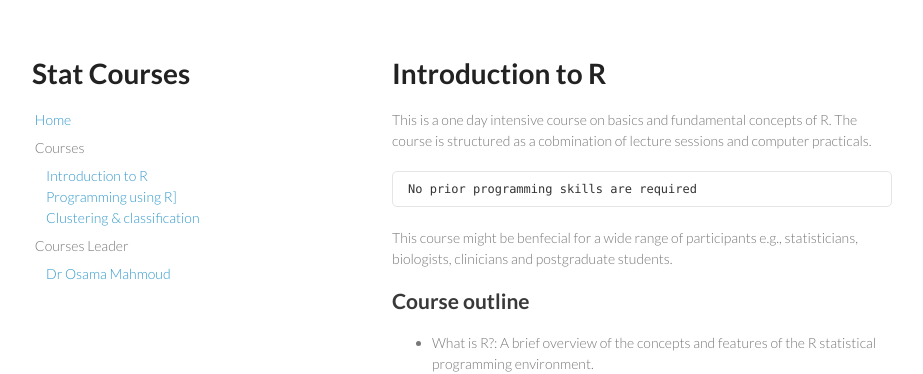
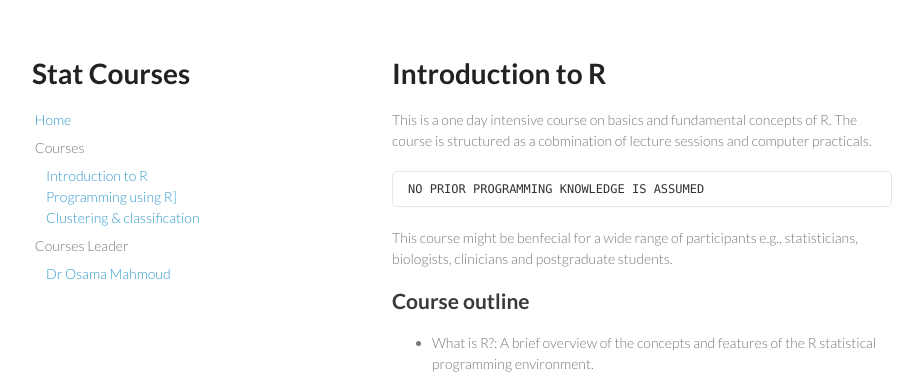
Before and after one commit to statcourses/statcourses.github.io, a Jekyll site: the page built from sscmIntro-to-R/index.md, in a window 1280 px wide. Shown: the top 374 px of the page, without its empty margins (178-1101 px from the left). Built offline with Jekyll 4.4.1, drawn with Linux system fonts in a browser that asks for light colours.

Commit message:
update intro to R

```diff
--- a/sscmIntro-to-R/index.md
+++ b/sscmIntro-to-R/index.md
@@ -6,7 +6,7 @@ title: Introduction to R
 
 This is a one day intensive course on basics and fundamental concepts of R. The course is structured as a cobmination of lecture sessions and computer practicals.
 
-    No prior programming skills are required
+    NO PRIOR PROGRAMMING KNOWLEDGE IS ASSUMED
 
 This course might be benfecial for a wide range of participants e.g., statisticians, biologists, clinicians and postgraduate students.
 
```
